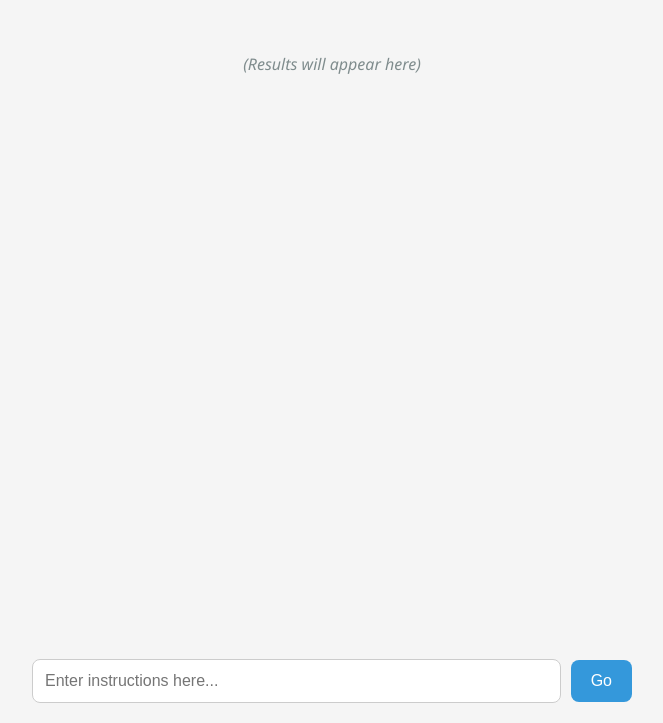
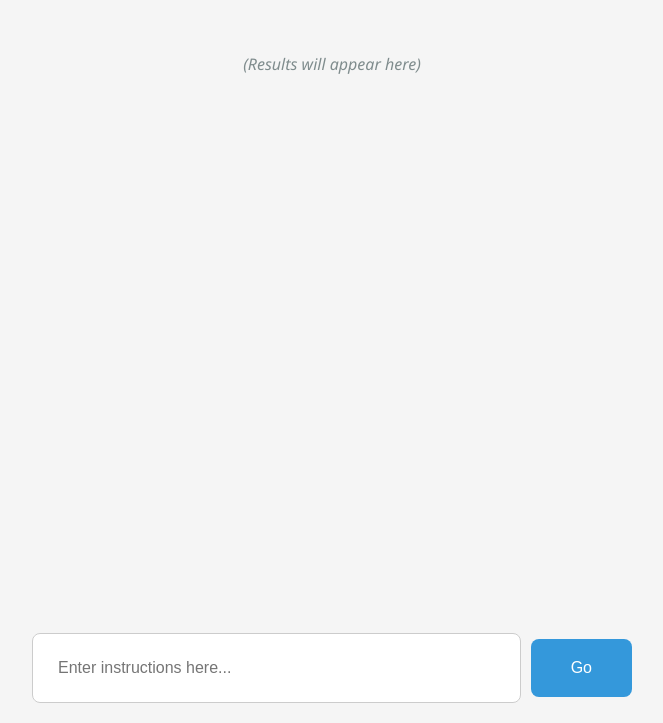
Before and after one commit to drjoeycadieux/tboss-ai-assistant, a website built with Vite: page index.html in a window 1280 px wide. Shown: the part 77-800 px from the top of the page, without its empty margins (308-971 px from the left). Built offline with nearby package versions, Linux system fonts and the light colour scheme; some packages are replaced by stand-ins of ours.

Commit message:
button (go) more bigger

```diff
--- a/style.css
+++ b/style.css
@@ -81,7 +81,7 @@ form {
 
 .prompt-box input {
   width: 100%;
-  padding: 12px;
+  padding: 25px;
   border: 1px solid #ccc;
   border-radius: 8px;
   font-size: 1rem;
@@ -94,7 +94,7 @@ form {
 }
 
 .prompt-box button {
-  padding: 12px 20px;
+  padding: 20px 40px;
   border: none;
   background-color: #3498db;
   color: white;
```
